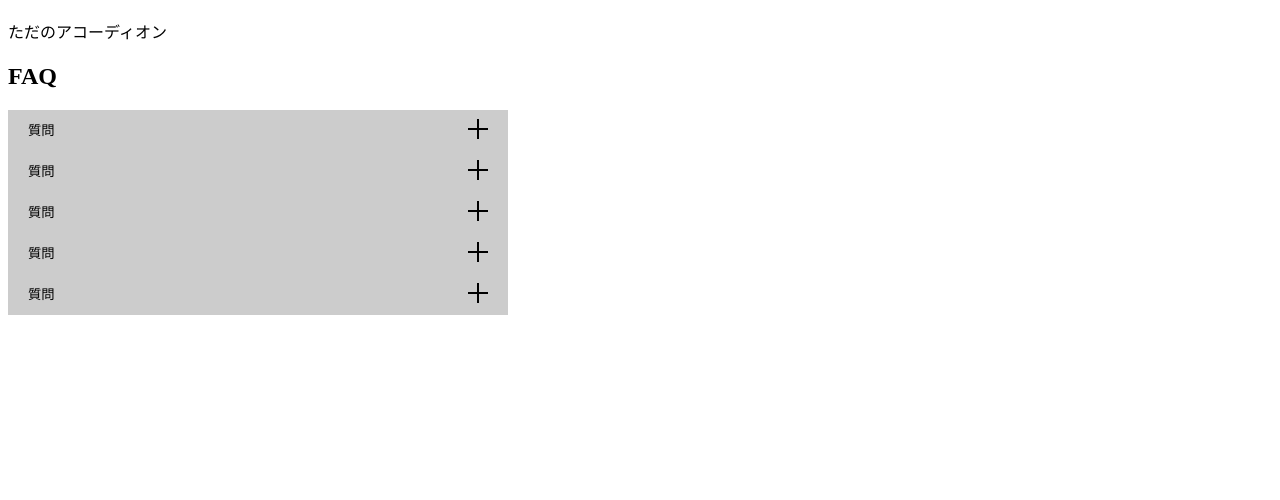
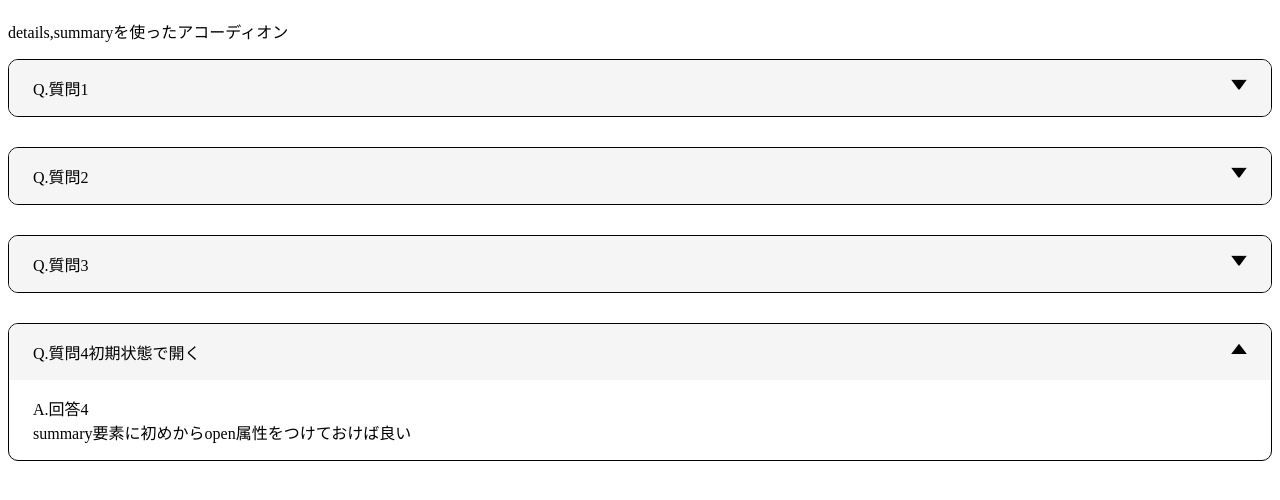
Before and after one commit to tusch8/accordion, a plain HTML site: page index.html in a window 1280 px wide. Shown: the part 70-570 px from the top of the page. Drawn offline with Linux system fonts and the light colour scheme.

Commit message:
details,summaryを使用したタブへ変更

```diff
--- a/css/style.scss
+++ b/css/style.scss
@@ -1,60 +1,58 @@
-
-
-
-
-/**
- * Accordion
- */
-.toggle-trigger {
-	display: block;
-	position: relative;
-	width: 100%;
-	padding: 10px 20px;
-	border: none;
-	background: #ccc;
-	text-align: left;
+// summaryのアイコンスタイルをリセット
+:where(summary) {
+	list-style: none;
 	cursor: pointer;
-	&::before,
-	&::after {
-		content: "";
-		position: absolute;
-		top: 0;
-		right: 20px;
-		bottom: 0;
-		width: 20px;
-		height: 2px;
-		margin: auto;
-		background: #000;
-	}
-	&::after {
-		transform: rotate(90deg);
-		transition: transform 0.3s ease;
-	}
-	&.is-active {
-		&::after {
-			transform: rotate(0);
-		}
-	}
-}
-.toggle-content {
-	height: 0; // トグルに必要
-	overflow: hidden; // トグルに必要
-	border: 1px solid #ccc;
-	transition: height 0.4s; // トグルに必要
 }
 
+:where(summary::-webkit-details-marker) {
+	display: none;
+}
 
-
-/**
- * レイアウトのためのスタイル
- */
-section {
-	max-width: 500px;
-	& + & {
-		margin-top: 50px;
+// details部分のスタイル
+.details {
+	--padding: 1em 1.5em;
+	--duration: 0.15s;
+	overflow: clip;
+	border: 1px solid;
+	border-radius: 10px;
+	& + .details {
+		margin-top: 30px;
 	}
 }
 
-dd {
-	margin: 0;
+.details[open] {
+	.summary {
+		&::after {
+			scale: 1 -1;
+		}
+	}
+	.details-content {
+		height: auto;
+	}
 }
+
+.summary {
+	--icon-height: 0.66em;
+	display: grid;
+	grid-template-columns: 1fr auto;
+	gap: 1em;
+	padding: var(--padding);
+	background: whitesmoke;
+	&::after {
+		content: "";
+		clip-path: polygon(50% 100%, 0 0, 100% 0);
+		width: 1em;
+		height: var(--icon-height);
+		background: black;
+		transition: scale var(--duration);
+		translate: 0 calc((1lh - var(--icon-height)) * 0.5);
+	}
+}
+
+// コンテンツ部分(この要素にpaddingはつけない)
+.details-content {
+}
+
+.details-content-inner {
+	padding: var(--padding);
+}
--- a/index.html
+++ b/index.html
@@ -2,49 +2,40 @@
 <html lang="ja">
 
 <head>
-	<meta charset="UTF-8" />
-	<meta name="viewport" content="width=device-width, initial-scale=1.0" />
+	<meta charset="UTF-8">
+	<meta name="viewport" content="width=device-width, initial-scale=1.0">
 	<title>アコーディオン</title>
-	<link rel="stylesheet" href="./css/style.css" />
+	<link rel="stylesheet" href="./css/style.css">
 	<script src="./js/script.js" defer></script>
 </head>
 
 <body>
 	<h1>アコーディオン</h1>
-	<p>ただのアコーディオン</p>
-	<section>
-		<h2>FAQ</h2>
-		<div>
-			<button class="js-toggle toggle-trigger">質問</button>
-			<div class="toggle-content">
-				<p>回答<br />回答</p>
-			</div>
+	<p>details,summaryを使ったアコーディオン</p>
+	<details class="details" data-details>
+		<summary class="summary">Q.質問1</summary>
+		<div class="details-content">
+			<div class="details-content-inner">A.回答1</div>
 		</div>
-		<div>
-			<button class="js-toggle toggle-trigger">質問</button>
-			<div class="toggle-content">
-				<p>回答<br />回答<a href="">リンク</a></p>
-			</div>
+	</details>
+	<details class="details" data-details>
+		<summary class="summary">Q.質問2</summary>
+		<div class="details-content">
+			<div class="details-content-inner">A.回答2</div>
 		</div>
-		<div>
-			<button class="js-toggle toggle-trigger">質問</button>
-			<div class="toggle-content">
-				<p>回答<br />回答</p>
-			</div>
+	</details>
+	<details class="details" data-details>
+		<summary class="summary">Q.質問3</summary>
+		<div class="details-content">
+			<div class="details-content-inner">A.回答3<br>テキストテキストテキスト<br>テキストテキストテキスト<br>テキストテキストテキスト</div>
 		</div>
-		<div>
-			<button class="js-toggle toggle-trigger">質問</button>
-			<div class="toggle-content">
-				<p>回答<br />回答</p>
-			</div>
+	</details>
+	<details class="details" data-details open>
+		<summary class="summary">Q.質問4初期状態で開く</summary>
+		<div class="details-content">
+			<div class="details-content-inner">A.回答4<br>summary要素に初めからopen属性をつけておけば良い</div>
 		</div>
-		<div>
-			<button class="js-toggle toggle-trigger">質問</button>
-			<div class="toggle-content">
-				<p>回答<br />回答</p>
-			</div>
-		</div>
-	</section>
+	</details>
 </body>
 
 </html>
--- a/js/script.js
+++ b/js/script.js
@@ -1,39 +1,58 @@
+// コーディング規約などによってdata属性が使えない場合があるため、セレクタは定数として保持しておく
+const DETAILS_SEL = "[data-details]";
 
-const accordion = () => {
-	const toggleEls = document.querySelectorAll('.js-toggle');
+const details = document.querySelectorAll(`${DETAILS_SEL}`);
 
-	if (!toggleEls.length) {
-		return;
-	}
+details.forEach((detail) => {
+	detail.querySelector("summary").addEventListener("click", (e) => {
+		// デフォルトの挙動をオフ
+		e.preventDefault();
 
-	const toggle = e => {
+		// コンテンツ部分
+		const content = e.target.nextElementSibling;
 
-		// アロー関数だとthisで取得できないため、e.targetで取得
-		const _this = e.target;
+		// コンテンツ部分の高さを取得(scrollHeightなどではズレてしまった？のでblock-sizeを取得)
+		const contentHeight = window.getComputedStyle(content).blockSize;
 
-		// クリックしたもの以外は閉じるとき
-		toggleEls.forEach(toggleEl => {
-			if (toggleEl === _this) {
-				return;
-			}
-			toggleEl.classList.remove('is-active');
-			toggleEl.nextElementSibling.style.height = '0px';
-		});
+		// カスタムプロパティのdurationの値を取得
+		const durationVal =
+			getComputedStyle(content).getPropertyValue("--duration");
+		const duration = durationVal
+			? parseFloat(durationVal.replace("s", "")) * 1000
+			: 150;
 
-		// 開閉
-		_this.classList.toggle('is-active');
+		// summaryをクリックしたとき、閉じていたら開く
+		if (detail.closest(DETAILS_SEL).getAttribute("open") === null) {
+			// デフォルトの挙動はオフにしていたので、手動でopen属性つける
+			detail.setAttribute("open", "true");
 
-		// 自身が開いていたら閉じる
-		if (_this.classList.contains('is-active')) {
-			_this.nextElementSibling.style.height = _this.nextElementSibling.scrollHeight + 'px';
-		} else {
-			_this.nextElementSibling.style.height = '0px';
+			// アニメーションさせながら開く
+			content.animate(
+				{
+					height: ["0px", contentHeight],
+				},
+				{
+					duration: duration,
+				}
+			);
 		}
-	}
 
-	toggleEls.forEach(toggleEl => {
-		toggleEl.addEventListener('click', toggle);
+		// 開いていたら閉じる
+		else {
+			// アニメーションさせながら閉じる
+			const closeAnimate = content.animate(
+				{
+					height: [contentHeight, "0px"],
+				},
+				{
+					duration: duration,
+				}
+			);
+
+			closeAnimate.onfinish = () => {
+				// アニメーション終了後にopen属性外す
+				detail.removeAttribute("open");
+			};
+		}
 	});
-}
-
-accordion();
+});
```
Also changed, not shown: css/style.css.
